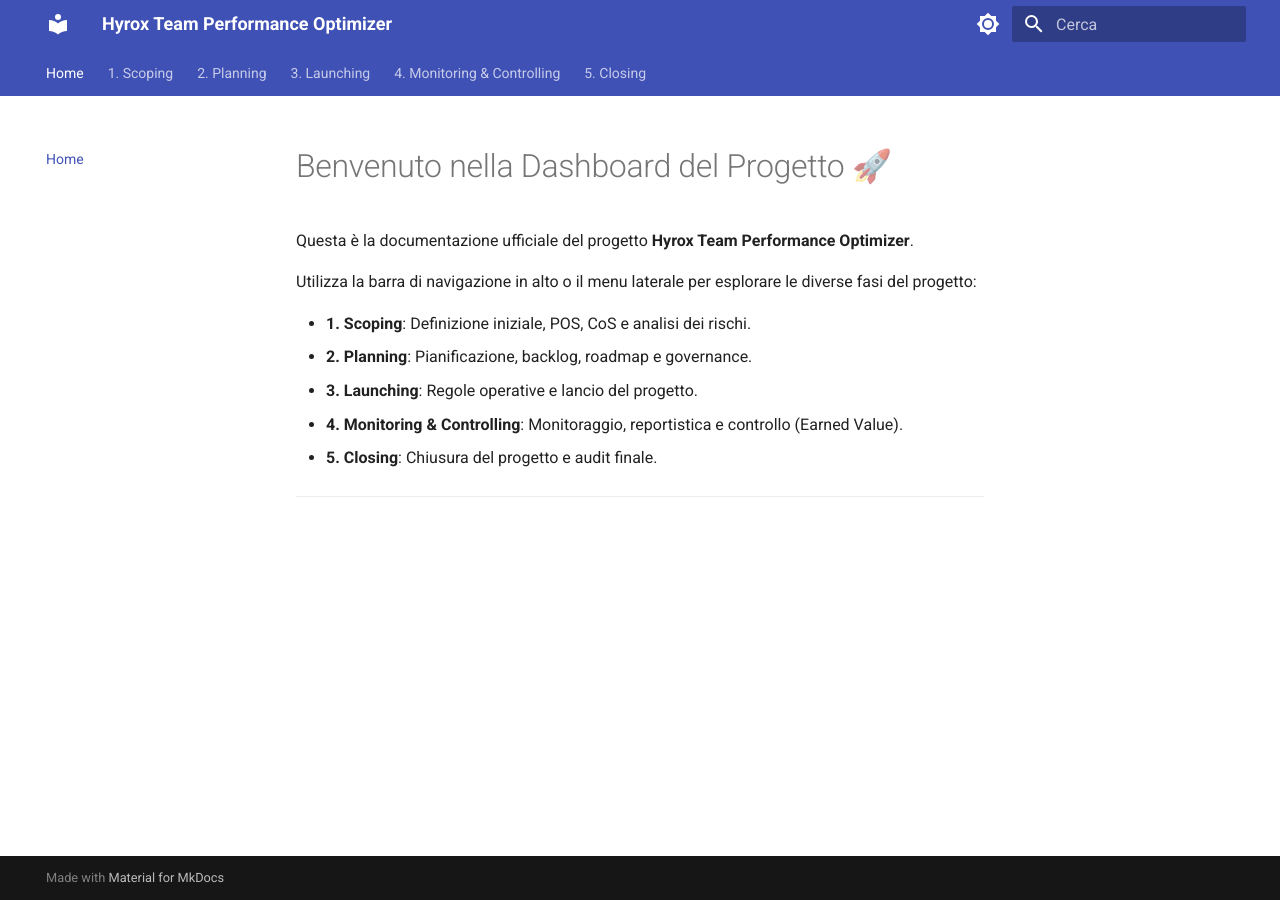
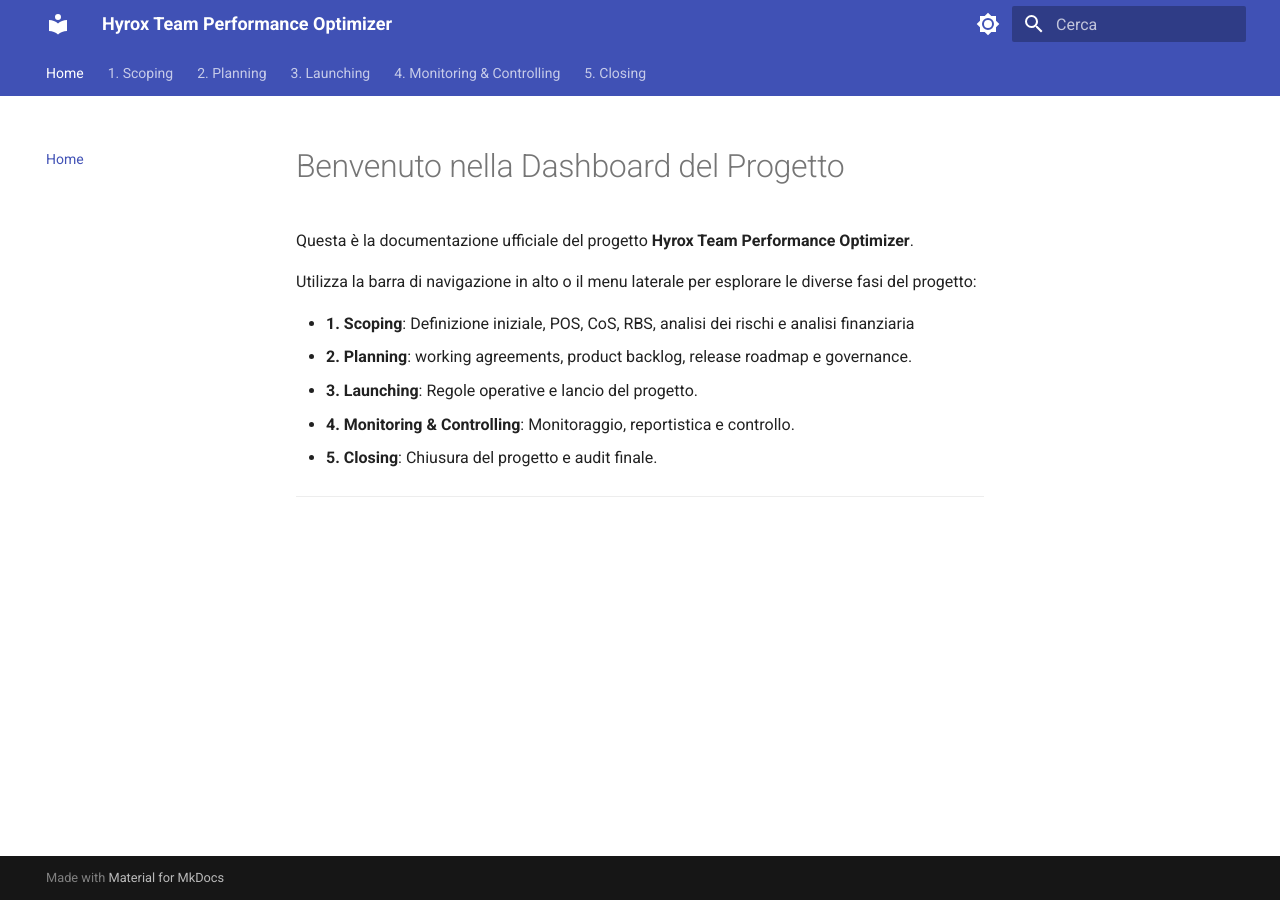
Before and after one commit to AndreaZavatta/Hyrox-Training-PM, an MkDocs documentation site: the page built from docs/index.md, in a window 1280 px wide. Built offline with MkDocs 1.6.1 and Material for MkDocs 9.7.7, drawn with Linux system fonts in a browser that asks for light colours.

Commit message:
refactor: simplify section titles and update project documentation overview

```diff
--- a/docs/index.md
+++ b/docs/index.md
@@ -1,13 +1,13 @@
-# Benvenuto nella Dashboard del Progetto 🚀
+# Benvenuto nella Dashboard del Progetto
 
 Questa è la documentazione ufficiale del progetto **Hyrox Team Performance Optimizer**.
 
 Utilizza la barra di navigazione in alto o il menu laterale per esplorare le diverse fasi del progetto:
 
-*   **1. Scoping**: Definizione iniziale, POS, CoS e analisi dei rischi.
-*   **2. Planning**: Pianificazione, backlog, roadmap e governance.
+*   **1. Scoping**: Definizione iniziale, POS, CoS, RBS, analisi dei rischi e analisi finanziaria
+*   **2. Planning**: working agreements, product backlog, release roadmap e governance.
 *   **3. Launching**: Regole operative e lancio del progetto.
-*   **4. Monitoring & Controlling**: Monitoraggio, reportistica e controllo (Earned Value).
+*   **4. Monitoring & Controlling**: Monitoraggio, reportistica e controllo.
 *   **5. Closing**: Chiusura del progetto e audit finale.
 
 ---
```
Also changed, not shown: docs/3-Launching/1-launching.md (+1 -2 lines), docs/4-Monitoring_Controlling/1-monitoring_and_controlling.md (+1 -1 lines), docs/5-Closing/1-closing.md (+1 -1 lines).
